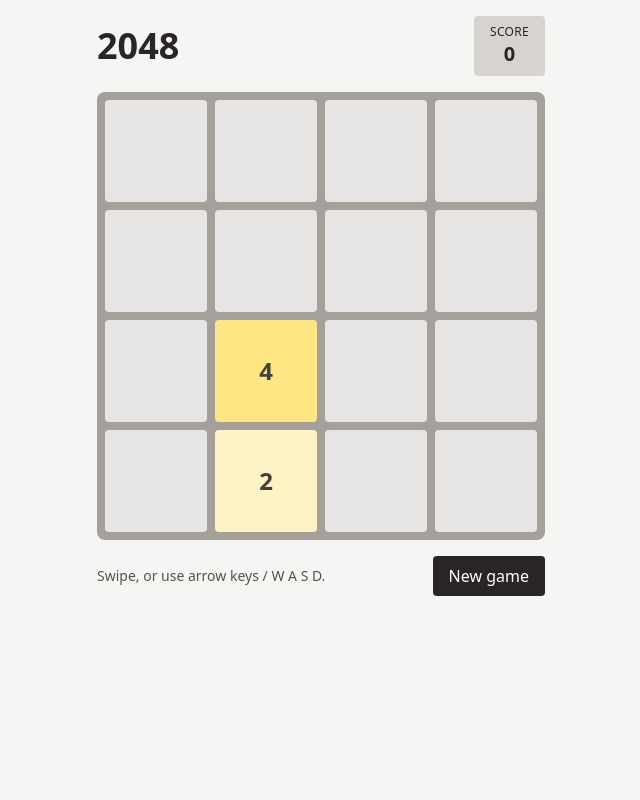
After one commit to Giverr17/games-challenge, a Laravel app: page /2048 in a window 1280 px wide. The commit adds this page. Shown: the whole page, without its empty margins (319-959 px from the left). Run offline with Laravel 12, Linux system fonts and the light colour scheme; style sheets or scripts are compiled from the project's sources; some libraries are stand-ins or nearby versions.

Commit message:
feat: add 2048 game implementation with React components and test suite

```diff
--- /dev/null
+++ b/resources/js/game2048/Game2048App.jsx
@@ -0,0 +1,146 @@
+import { useState, useEffect, useRef } from 'react';
+import { newGame, play, statusOf } from './rules';
+import TestPanel from './TestPanel';
+
+const KEYS = {
+    ArrowUp: 'up', ArrowDown: 'down', ArrowLeft: 'left', ArrowRight: 'right',
+    w: 'up', s: 'down', a: 'left', d: 'right',
+};
+
+const MIN_SWIPE = 30; // pixels. Shorter than this counts as a tap.
+
+
+function tryMove(old, dir) {
+    return statusOf(old.grid) === 'playing' ? play(old, dir) : old;
+}
+
+
+// value -> Tailwind classes. Written out in full so Tailwind can find them.
+const TILE = {
+    0: 'bg-stone-200',
+    2: 'bg-amber-100 text-stone-700',
+    4: 'bg-amber-200 text-stone-700',
+    8: 'bg-orange-300 text-white',
+    16: 'bg-orange-400 text-white',
+    32: 'bg-orange-500 text-white',
+    64: 'bg-red-500 text-white',
+    128: 'bg-yellow-400 text-white',
+    256: 'bg-yellow-500 text-white',
+    512: 'bg-lime-500 text-white',
+    1024: 'bg-emerald-500 text-white',
+    2048: 'bg-teal-500 text-white',
+};
+
+function swipeDir(dx, dy) {
+    if (Math.abs(dx) < MIN_SWIPE && Math.abs(dy) < MIN_SWIPE) return null;
+    if (Math.abs(dx) > Math.abs(dy)) return dx > 0 ? 'right' : 'left';
+    return dy > 0 ? 'down' : 'up';
+}
+
+export default function Game2048App() {
+    const [game, setGame] = useState(() => newGame());
+    const touchStart = useRef(null);
+
+    useEffect(() => {
+        function onKey(e) {
+            const dir = KEYS[e.key] || KEYS[e.key.toLowerCase()];
+            if (!dir) return;
+            e.preventDefault();
+            if (e.repeat) return;
+            setGame(old => tryMove(old, dir));
+        }
+        window.addEventListener('keydown', onKey);
+        return () => window.removeEventListener('keydown', onKey);
+    }, []);
+
+    function onTouchStart(e) {
+        const t = e.touches[0];
+        touchStart.current = { x: t.clientX, y: t.clientY };
+    }
+
+    function onTouchEnd(e) {
+        if (!touchStart.current) return;
+        const t = e.changedTouches[0];
+        const dir = swipeDir(
+            t.clientX - touchStart.current.x,
+            t.clientY - touchStart.current.y
+        );
+        touchStart.current = null;
+        if (dir) setGame(old => tryMove(old, dir));
+    }
+
+    const status = statusOf(game.grid);
+
+    const cells = [];
+    for (let r = 0; r < game.grid.length; r++) {
+        for (let c = 0; c < game.grid[r].length; c++) {
+            const v = game.grid[r][c];
+            const size = v >= 1000 ? 'text-xl' : 'text-2xl';
+            const look = TILE[v] ?? 'bg-stone-800 text-white';
+            cells.push(
+                <div
+                    key={`${r}-${c}`}
+                    className={`flex aspect-square items-center justify-center rounded font-bold ${size} ${look}`}
+                >
+                    {v === 0 ? '' : v}
+                </div>
+            );
+        }
+    }
+
+    const showTests = new URLSearchParams(window.location.search).has('test');
+
+     return (
+        <div
+            className="min-h-dvh select-none bg-stone-100 p-4 text-stone-800"
+            style={{ touchAction: 'none' }}
+            onTouchStart={onTouchStart}
+            onTouchEnd={onTouchEnd}
+        >
+            <div className="mx-auto max-w-md">
+                <div className="mb-4 flex items-center justify-between">
+                    <h1 className="text-4xl font-bold">2048</h1>
+                    <div className="rounded bg-stone-300 px-4 py-2 text-center">
+                        <p className="text-xs uppercase tracking-wide">Score</p>
+                        <p className="text-xl font-bold">{game.score}</p>
+                    </div>
+                </div>
+
+                <div className="relative rounded-lg bg-stone-400 p-2">
+                    <div
+                        className="grid gap-2"
+                        style={{ gridTemplateColumns: `repeat(${game.grid.length}, 1fr)` }}
+                    >
+                        {cells}
+                    </div>
+
+                    {status !== 'playing' && (
+                        <div className="absolute inset-0 flex flex-col items-center justify-center gap-3 rounded-lg bg-white/80 text-center">
+                            <p className="text-3xl font-bold">
+                                {status === 'won' ? 'You win!' : 'Game over'}
+                            </p>
+                            <button
+                                onClick={() => setGame(newGame())}
+                                className="rounded bg-stone-800 px-4 py-2 text-white"
+                            >
+                                Try again
+                            </button>
+                        </div>
+                    )}
+                </div>
+
+                <div className="mt-4 flex items-center justify-between gap-3">
+                    <p className="text-sm text-stone-600">Swipe, or use arrow keys / W A S D.</p>
+                    <button
+                        onClick={() => setGame(newGame())}
+                        className="shrink-0 rounded bg-stone-800 px-4 py-2 text-white"
+                    >
+                        New game
+                    </button>
+                </div>
+
+                {showTests && <TestPanel />}
+            </div>
+        </div>
+    );
+}
--- /dev/null
+++ b/resources/js/game2048/TestPanel.jsx
@@ -0,0 +1,27 @@
+import { tests } from './tests';
+
+export default function TestPanel() {
+    const results = tests.map(([name, fn]) => {
+        try {
+            return { name, ok: fn() === true };
+        } catch {
+            return { name, ok: false };
+        }
+    });
+    const passed = results.filter(r => r.ok).length;
+
+    return (
+        <div className="mt-8 rounded border border-stone-300 bg-white p-4 text-sm">
+            <p className="mb-2 font-semibold">
+                Rules self-test: {passed} / {results.length} passed
+            </p>
+            <ul className="space-y-1">
+                {results.map(r => (
+                    <li key={r.name} className={r.ok ? 'text-green-700' : 'text-red-600'}>
+                        {r.ok ? '✓' : '✗'} {r.name}
+                    </li>
+                ))}
+            </ul>
+        </div>
+    );
+}
--- /dev/null
+++ b/resources/js/game2048/main.jsx
@@ -0,0 +1,6 @@
+import { createRoot } from 'react-dom/client';
+import Game2048App from './Game2048App';
+
+
+
+createRoot(document.getElementById('game2048-root')).render(<Game2048App />);
--- /dev/null
+++ b/resources/js/game2048/rules.js
@@ -0,0 +1,128 @@
+export const SIZE = 4;
+export const WIN_TILE = 2048;
+
+const DIRECTIONS = ['up', 'down', 'left', 'right'];
+
+export function emptyGrid(size = SIZE) {
+    return Array.from({ length: size }, () =>  Array(size).fill(0) );
+}
+
+export function slideRow(row) {
+    const packed = row.filter(v => v !== 0);
+
+    const merged = [];
+    let gained = 0;
+    let i = 0;
+
+    while (i < packed.length) {
+        if (i + 1 < packed.length && packed[i] === packed[i + 1]) {
+            const value = packed[i] * 2;
+            merged.push(value);
+            gained += value
+            i += 2;
+        } else {
+            merged.push(packed[i]);
+            i += 1;
+        }
+    }
+
+    while (merged.length < row.length) merged.push(0);
+    return { row: merged, gained };
+}
+
+const reverse = row => [...row].reverse();
+
+function transpose(grid) {
+    return grid[0].map((_, c) => grid.map(row => row[c]));
+}
+
+function sameGrid(a, b) {
+    return a.every((row, r) => row.every((v, c) => v === b[r][c]));
+}
+
+function moveLeft(grid) {
+    let gained = 0;
+    const out = grid.map((row) => {
+        const result = slideRow(row);
+        gained += result.gained;
+        return result.row;
+    }
+    );
+    return { grid: out, gained };
+}
+
+export function move(grid, dir) {
+    if (!DIRECTIONS.includes(dir)) return { grid, gained: 0, moved: false }
+
+    const vertical = dir === 'up' || dir === 'down';
+    const flipped = dir === 'right' || dir === 'down';
+
+    let g = grid;
+
+    if (vertical) g = transpose(g);
+    if (flipped) g = g.map(reverse);
+
+    const result = moveLeft(g);
+    g = result.grid;
+
+    if (flipped) g = g.map(reverse);
+    if (vertical) g = transpose(g);
+
+    return { grid: g, gained: result.gained, moved: !sameGrid(grid, g) };
+}
+
+export function emptyCells(grid) {
+    const cells = [];
+
+    for (let r = 0; r < grid.length; r++) {
+        for (let c = 0; c < grid[0].length; c++) {
+            if (grid[r][c] === 0) cells.push({ r, c });
+        }
+    }
+
+    return cells;
+}
+
+export function spawnTile   (grid, rand = Math.random) {
+    const empty = emptyCells(grid);
+    if (empty.length === 0) return grid;
+
+    const { r, c } = empty[Math.floor(rand() * empty.length)];
+    const value = rand() < 0.9 ? 2 : 4;
+
+    return grid.map((row,ri)=>
+        row.map((v,ci)=>(ri===r && ci===c ? value : v))
+    )
+}
+
+export function canMove(grid) {
+    return DIRECTIONS.some(dir => move(grid, dir).moved);
+}
+
+export function hasWon(grid) {
+    return grid.some(row => row.some(v => v >= WIN_TILE));
+}
+
+
+export function statusOf(grid) {
+    if (hasWon(grid)) return 'won';
+    if (!canMove(grid)) return 'over';
+    return 'playing';
+}
+
+export function newGame(rand = Math.random) {
+    let grid = emptyGrid();
+    grid = spawnTile(grid, rand);
+    grid = spawnTile(grid, rand);
+    return { grid, score: 0 };
+}
+
+export function play(state, dir, rand = Math.random) {
+    const result = move(state.grid, dir);
+    if (!result.moved) return state;
+
+    return {
+        grid: spawnTile(result.grid, rand),
+        score: state.score + result.gained,
+    };
+}
--- /dev/null
+++ b/resources/js/game2048/tests.js
@@ -0,0 +1,51 @@
+import { slideRow, move, spawnTile, emptyGrid, canMove, statusOf, play } from './rules';
+
+const eq = (a, b) => JSON.stringify(a) === JSON.stringify(b);
+const sum = g => g.flat().reduce((a, b) => a + b, 0);
+
+const stuck = [[2, 4, 8, 16], [16, 8, 4, 2], [2, 4, 8, 16], [16, 8, 4, 2]];
+const column = [[2, 0, 0, 0], [2, 0, 0, 0], [4, 0, 0, 0], [0, 0, 0, 0]];
+const blank = () => emptyGrid();
+
+// Each test is [name, function that returns true when it passes]
+export const tests = [
+    ['slideRow [2,0,2,4] gives [4,4,0,0], +4',
+        () => eq(slideRow([2, 0, 2, 4]), { row: [4, 4, 0, 0], gained: 4 })],
+    ['slideRow [2,2,2,2] gives [4,4,0,0], +8',
+        () => eq(slideRow([2, 2, 2, 2]), { row: [4, 4, 0, 0], gained: 8 })],
+    ['slideRow [4,2,2,0] gives [4,4,0,0] (the trap)',
+        () => eq(slideRow([4, 2, 2, 0]), { row: [4, 4, 0, 0], gained: 4 })],
+    ['slideRow [2,4,8,16] stays the same, +0',
+        () => eq(slideRow([2, 4, 8, 16]), { row: [2, 4, 8, 16], gained: 0 })],
+    ['move right: [0,2,2,4] gives [0,0,4,4]',
+        () => eq(move([[0, 2, 2, 4], ...blank().slice(1)], 'right').grid[0], [0, 0, 4, 4])],
+    ['move never edits the original grid',
+        () => {
+            const g = [[0, 2, 2, 4], ...blank().slice(1)];
+            move(g, 'right');
+            return eq(g[0], [0, 2, 2, 4]);
+        }],
+    ['up and down move whole columns',
+        () => eq(move(column, 'up').grid.map(r => r[0]), [4, 4, 0, 0])
+            && eq(move(column, 'down').grid.map(r => r[0]), [0, 0, 4, 4])],
+    ['merging never changes the total',
+        () => sum(column) === sum(move(column, 'up').grid)],
+    ['spawn picks the first empty cell and a 2',
+        () => spawnTile(blank(), () => 0)[0][0] === 2],
+    ['spawn picks the last empty cell and a 4',
+        () => spawnTile(blank(), () => 0.95)[3][3] === 4],
+    ['stuck board: no move, game over',
+        () => !move(stuck, 'left').moved && !canMove(stuck) && statusOf(stuck) === 'over'],
+    ['stuck board: play returns the very same state',
+        () => {
+            const s = { grid: stuck, score: 5 };
+            return play(s, 'left') === s;
+        }],
+    ['full turn: slide, score, spawn',
+        () => {
+            const t = play({ grid: [[0, 2, 2, 4], ...blank().slice(1)], score: 0 }, 'right', () => 0);
+            return eq(t.grid[0], [2, 0, 4, 4]) && t.score === 4;
+        }],
+    ['a 2048 tile means won',
+        () => statusOf([[2048, 0, 0, 0], ...blank().slice(1)]) === 'won'],
+];
--- /dev/null
+++ b/resources/views/game2048.blade.php
@@ -0,0 +1,18 @@
+<!DOCTYPE html>
+<html lang="{{ str_replace('_', '-', app()->getLocale()) }}">
+
+<head>
+    <meta charset="utf-8">
+    <meta name="viewport" content="width=device-width, initial-scale=1">
+
+    <title>2048</title>
+
+    @viteReactRefresh
+    @vite(['resources/css/app.css', 'resources/js/game2048/main.jsx'])
+</head>
+
+<body>
+    <div id="game2048-root"></div>
+</body>
+
+</html>
--- a/resources/views/welcome.blade.php
+++ b/resources/views/welcome.blade.php
@@ -50,6 +50,11 @@
             <h2 class="text-xl font-semibold">🐍 Snake</h2>
             <p class="text-gray-500 mt-2">Eat, grow, don't hit yourself. A real-time game loop built in React.</p>
         </a>
+                <a href="{{ route('game2048') }}"
+            class="block rounded-xl border border-gray-200 p-6 hover:shadow-lg transition">
+            <h2 class="text-xl font-semibold">🧩 2048</h2>
+            <p class="text-gray-500 mt-2">Slide, merge and chase the 2048 tile. One rule, reused for four directions.</p>
+        </a>
 
     </div>
 </body>
--- a/routes/web.php
+++ b/routes/web.php
@@ -47,3 +47,4 @@ Volt::route('/battleship/online', 'battleship-lobby')->name('battleship.lobby');
 Volt::route('/battleship/play/{code}', 'battleship-room')->name('battleship.room');
 Volt::route('/sudoku', 'sudoku')->name('sudoku');
 Route::view('/snake', 'snake')->name('snake');
+Route::view('/2048', 'game2048')->name('game2048');
--- a/vite.config.js
+++ b/vite.config.js
@@ -7,7 +7,8 @@ import react from '@vitejs/plugin-react';
 export default defineConfig({
     plugins: [
         laravel({
-            input: ['resources/css/app.css', 'resources/js/app.js','resources/js/snake/Main.jsx',],
+            input: ['resources/css/app.css', 'resources/js/app.js','resources/js/snake/Main.jsx','resources/js/game2048/main.jsx',
+],
             refresh: true,
             fonts: [
                 bunny('Instrument Sans', {
```
